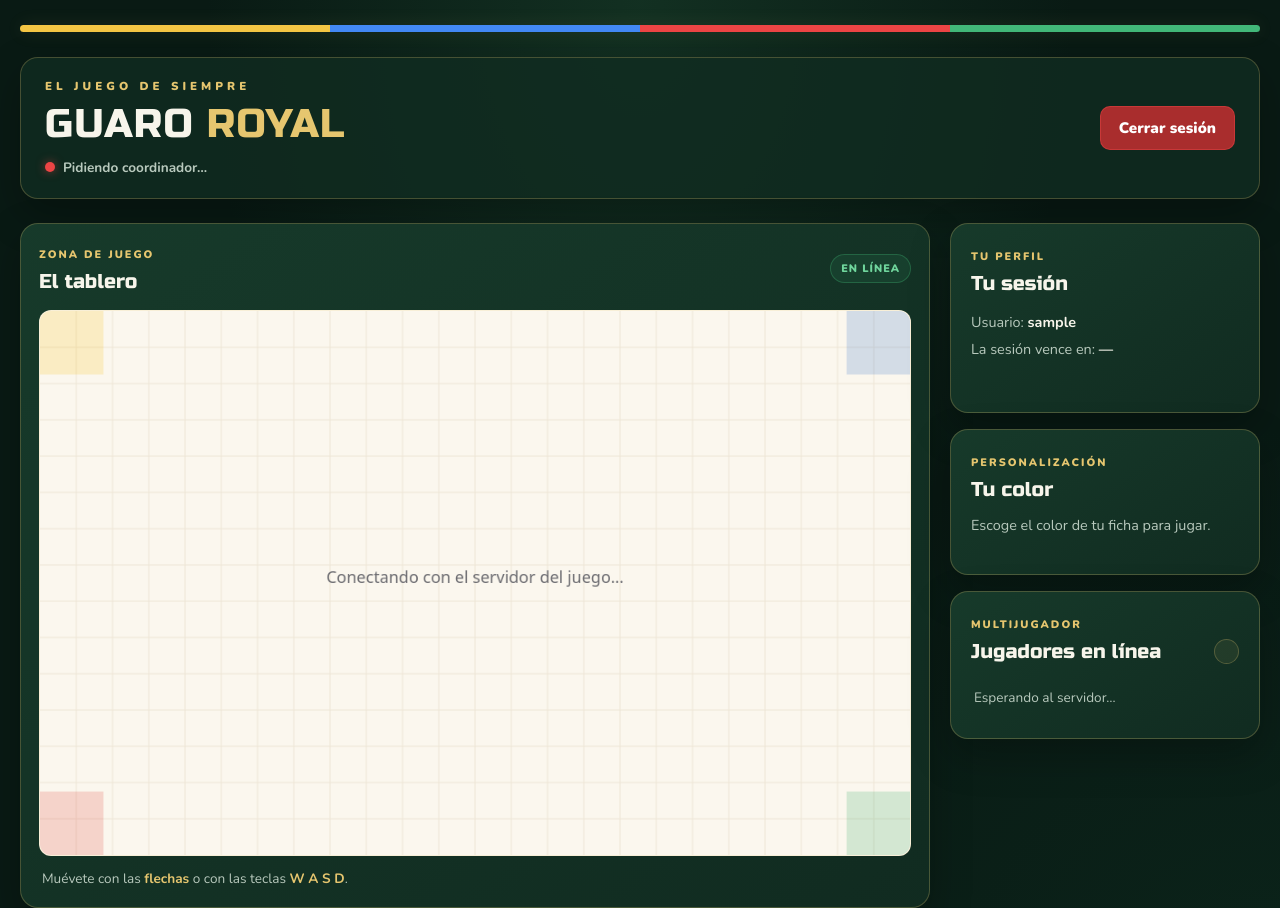
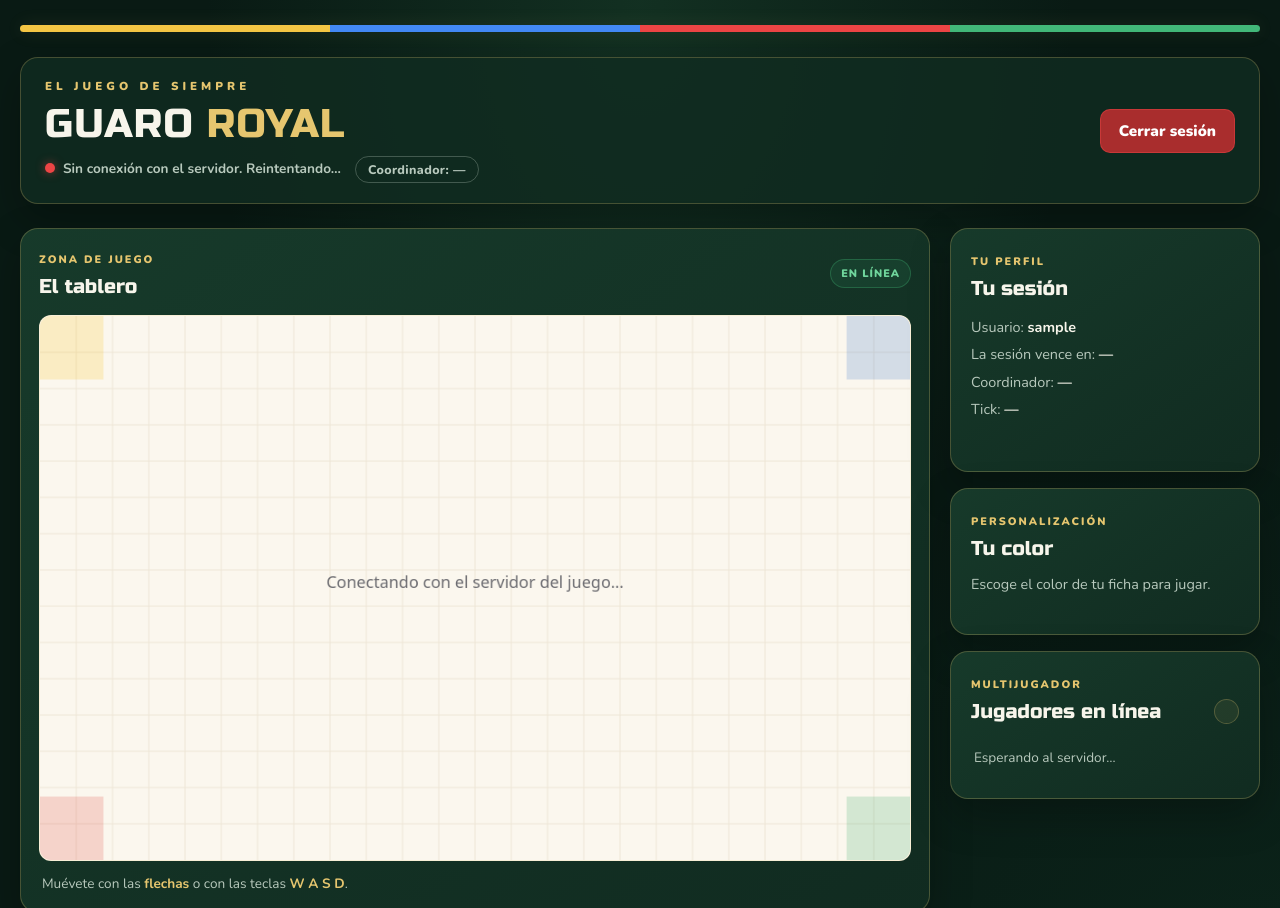
Before and after one commit to jenifferGom/taller1-auth, a website: page client/lobby.html in a window 1280 px wide. Shown: the top 908 px of the page. Drawn offline with nearby package versions, Linux system fonts and the light colour scheme; no server answers; sample sign-in values are in the browser's storage.

Commit message:
Taller 3 cliente (css y lobby.html)

```diff
--- a/client/css/styles.css
+++ b/client/css/styles.css
@@ -794,3 +794,36 @@
     font-size: 0.68rem;
   }
 }
+
+/* TALLER 6: coordinador al que está conectado el jugador */
+.coord-badge {
+  display: inline-block;
+  margin-left: 10px;
+  padding: 4px 12px;
+  border: 1px solid rgba(230, 198, 111, 0.45);
+  border-radius: 30px;
+  color: var(--dorado);
+  background: rgba(230, 198, 111, 0.1);
+  font-size: 0.78rem;
+  font-weight: 800;
+  letter-spacing: 0.03em;
+  vertical-align: middle;
+}
+
+.coord-badge.sin {
+  color: var(--secundario);
+  border-color: rgba(184, 201, 189, 0.3);
+  background: transparent;
+}
+
+.coordtag {
+  display: inline-block;
+  margin-left: 6px;
+  padding: 1px 7px;
+  border: 1px solid rgba(184, 201, 189, 0.3);
+  border-radius: 20px;
+  color: var(--secundario);
+  font-size: 0.66rem;
+  font-weight: 800;
+  vertical-align: 1px;
+}
--- a/client/lobby.html
+++ b/client/lobby.html
@@ -30,6 +30,9 @@
           <span id="punto" class="punto"></span>
           <span id="estado">Conectando…</span>
         </span>
+
+        <!-- Taller 6: a qué coordinador está conectado este jugador -->
+        <span id="coordBadge" class="coord-badge sin">Coordinador: —</span>
       </div>
 
       <button id="logout" class="boton peligro">
@@ -84,6 +87,16 @@
 
             La sesión vence en:
             <b id="expira">—</b>
+
+            <br>
+
+            Coordinador:
+            <b id="coordinador">—</b>
+
+            <br>
+
+            Tick:
+            <b id="tick">—</b>
           </div>
 
           <p id="actividad" class="actividad"></p>
```
